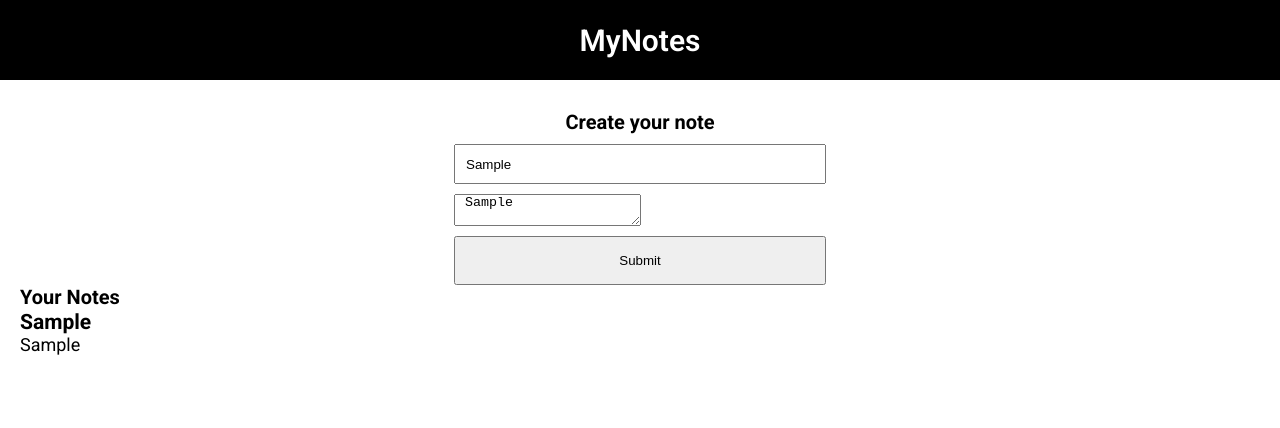
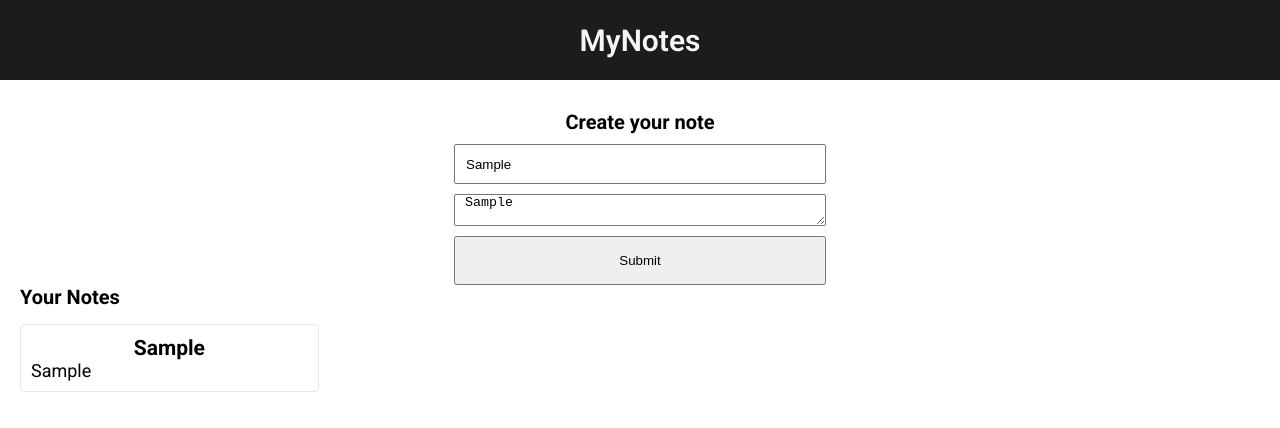
Before and after one commit to oeprxc/my-notes, a React (Vite) app: page / in a window 1280 px wide. Both pictures are taken after typing "Sample", "Sample" into the empty fields and a click on the button "Submit". Shown: the top 428 px of the page. Built offline with nearby package versions, Linux system fonts and the light colour scheme.

Commit message:
Basic note card stylying

```diff
--- a/src/Components/Header.css
+++ b/src/Components/Header.css
@@ -1,6 +1,6 @@
 .headerText {
-  background-color: black;
-  color: white;
+  background-color: #1C1C1E;
+  color: #F5F5F7;
   display: flex;
   justify-content: center;
   align-items: center;
--- /dev/null
+++ b/src/Components/NoteCard.css
@@ -0,0 +1,18 @@
+.noteCard {
+  border: 1px solid #e5e5e5;
+  height: auto;
+  padding: 1rem;
+  border-radius: 0.5rem;
+  background-color: white;
+  margin-top: 1.5rem;
+}
+
+.notes {
+  display: grid;
+  grid-template-columns: repeat(4, 1fr);
+  gap: 1.5rem;
+}
+
+#cardDescription {
+  text-align: center;
+}
--- a/src/Components/NoteCard.jsx
+++ b/src/Components/NoteCard.jsx
@@ -1,3 +1,5 @@
+ import './NoteCard.css'
+
 const NoteCard = ({notes}) => {
   return (
     <>
@@ -6,8 +8,8 @@ const NoteCard = ({notes}) => {
         <div className="notes">
 
           {notes.map((note) => (
-            <div key={note.id}>
-              <h3>{note.title}</h3>
+            <div className="noteCard" key={note.id}>
+              <h3 id="cardDescription">{note.title}</h3>
               <p>{note.description}</p>
             </div>
           ))}
--- a/src/Components/NoteForm.css
+++ b/src/Components/NoteForm.css
@@ -13,7 +13,7 @@
 }
 
 #text {
-  max-width: 100%;
+  width: 100%;
   max-height: 10vh;
   margin-top: 1rem;
   padding-left: 1rem;
--- a/src/index.css
+++ b/src/index.css
@@ -14,4 +14,11 @@ html {
 body {
 font-family: "Roboto", sans-serif;
 font-size: 1.8rem;
+background-color: white;
+ color: var(--text-color)
 }
+
+:root {
+  --text-color: black;
+  --secondary-text-color: #8E8E93;
+}
```
